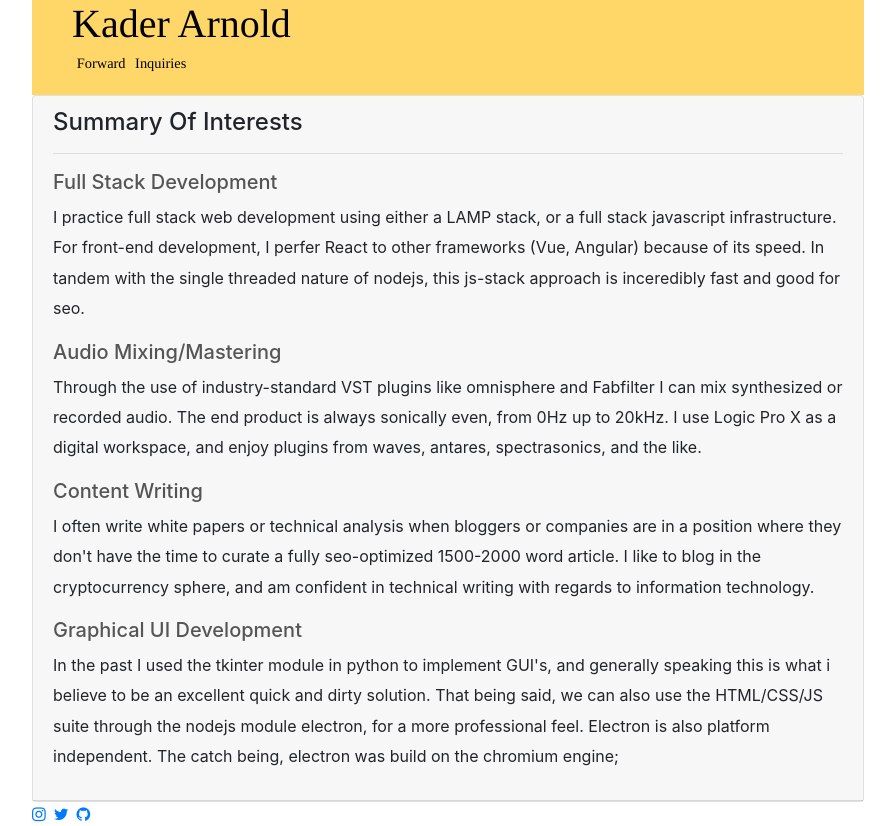
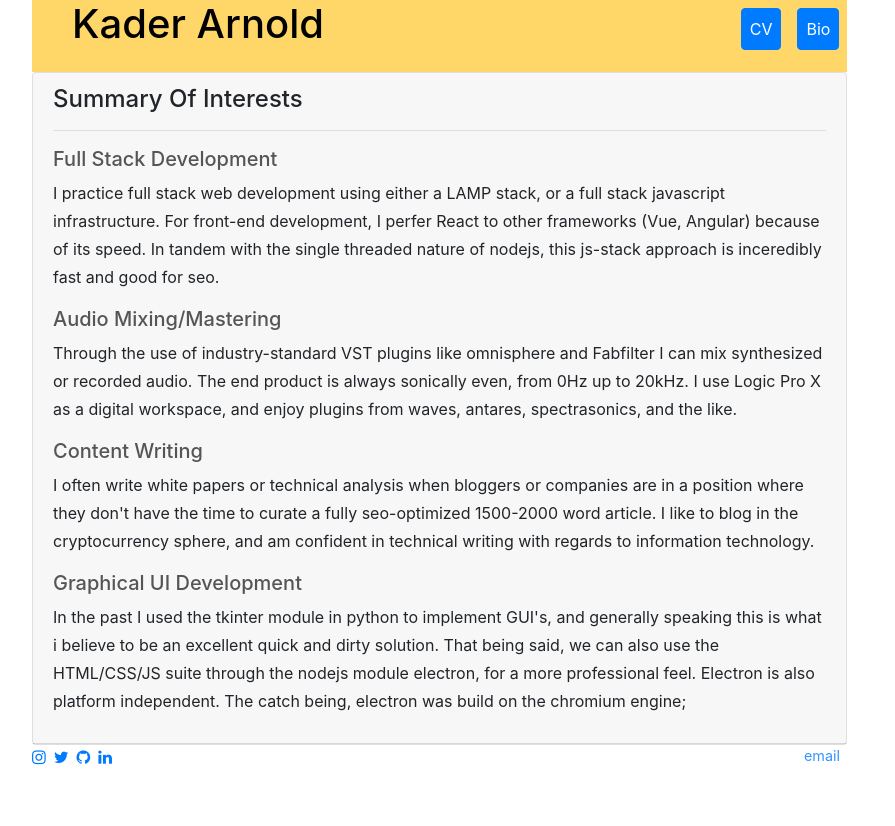
Before and after one commit to hey-kader/bootstrap, a React (Create React App) app: page /forward in a window 1280 px wide. Shown: the whole page, without its empty margins (192-1087 px from the left). After the commit the page ends 800 px from the top, so only its background shows below. Built offline with nearby package versions, Linux system fonts and the light colour scheme.

Commit message:
adjusted the BIO and CV buttons, fixed picture sizing and twiter href

```diff
--- a/public/stylefade.css
+++ b/public/stylefade.css
@@ -1,9 +1,3 @@
-html {
-	width: 100%;
-	height: 100%;
-	margin: auto;
-}
-
 .image-enter {
 	opacity: 0;
 	transform: scale(0.9);
--- a/src/Components/Footer.js
+++ b/src/Components/Footer.js
@@ -9,10 +9,13 @@
 				<address>
 					<a style={{marginRight: "0.5rem"}} href="https://www.instagram.com/a_social_engineer/"
 						className="fa fa-instagram footer-icon" target= "_blank"></a>
-					<a style={{marginRight: "0.5rem"}} ref="https://www.twitter.com/kaderwav/"
+					<a style={{marginRight: "0.5rem"}} href="https://twitter.com/nosocialengine"
 						className="fa fa-twitter footer-icon" target="_blank"></a>
 					<a style={{marginRight: "0.5rem"}} href="https://www.github.com/pablopenrose/"
 						className="fa fa-github footer-icon" target="_blank"></a>
+					<a style={{marginRight: "0.5rem"}} href="https://www.linkedin.com/in/kader-arnold-77008a210"
+						className="fa fa-linkedin footer-icon" target="_blank"></a>
+					<a style={{fontSize: "90%", opacity: "80%",  float: "right", marginRight: "1.5rem"}} href="mailto:kaderarnold@icloud.com">email</a>
 				</address>
 			</footer>
 		);
--- a/src/Components/Forward.js
+++ b/src/Components/Forward.js
@@ -4,11 +4,11 @@
 class Forward extends Component {
 	render () {
 		return (
-			<Card id="main-card">
+			<Card id="main-card" style={{width: "98%"}}>
 					<Card.Header>
 						<Card.Title><h4>Summary Of Interests</h4></Card.Title>
 						<hr />
-						<Card.Text style={{lineHeight: "1.9rem"}}>
+						<Card.Text style={{lineHeight: "1.75rem"}}>
 
 							<h5 style={{color: '#555'}}>Full Stack Development</h5>
 							<p>I practice full stack web development using either a LAMP stack, or a full stack javascript infrastructure. For front-end development, I perfer React to other frameworks (Vue, Angular) because of its speed. In tandem with the single threaded nature of nodejs, this js-stack approach is inceredibly fast and good for seo.
--- a/src/Components/HomePhotos.js
+++ b/src/Components/HomePhotos.js
@@ -5,10 +5,9 @@
 	render () {
 
 		const picStyle = {
-			maxWidth: "50%",
-			width: "50%",
-			padding: "0px",
-			display: "inline-block"
+			width: "49%",
+			margin: "0px",
+			padding: "0px"
 		};
 
 		return (
--- a/src/Components/Nav.js
+++ b/src/Components/Nav.js
@@ -9,24 +9,23 @@
 	render () {
 		const style = {
 			background: "#ffd769",
-			fontFamily: "Times",
-			margin: "0"
+			margin: "0px",
+			padding: "0px",
+			display: "inline-block",
+			width: "98%"
 		};
 		return (
 
 		  <nav style={style}>
-			  <ul style={{listStyleType: "none", display: "inline-block" }}>
+			  <ul style={{background: "#ffda669", listStyleType: "none"}}>
 
-				  <Link style={{color: 'black'}} to="/" >
-					  <h1 style={{margin: "0rem", fontFamily: "times"}}>Kader Arnold</h1>
+				  <Link style={{color: 'black', display: "inline-block"}} to="/" >
+					  <h1>Kader Arnold</h1>
 				  </Link>
-
-				  <Link style={{color: 'black', display: "inline-block", margin: "0.1rem", padding: "0.2rem", fontSize: "90%"}} to="/forward">
-					<li>Forward</li>
+				  <Link style={{color: 'black', margin: "0rem", padding: "0rem", fontSize: "80%"}} to="/forward">
+					  <Button style={{float: "right", margin: "0.5rem", padding: "0.5rem"}}>Bio</Button>
 				</Link>
-			    <div style={{color: 'black', display: "inline-block", margin: "0.1rem", padding: "0.2rem", fontSize: "90%"}}>
-					  <li><a style={{color: "black"}} href="mailto:kaderarnold@icloud.com">Inquiries</a></li>
-				</div>
+				  <Button style={{float: "right", margin: "0.5rem", padding: "0.5rem"}}><a href="#" style={{color: "white"}}>CV</a></Button>
 			  </ul>
 		  </nav>
 		);
```
